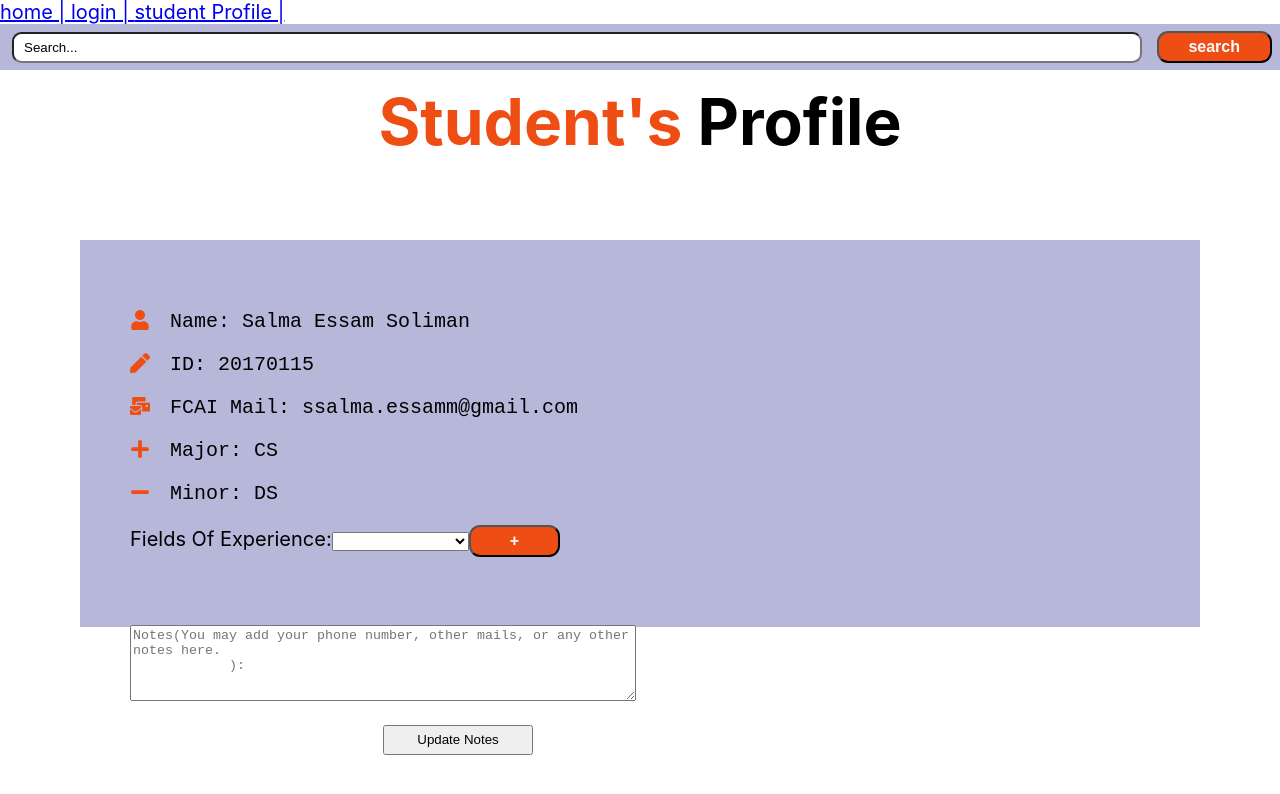
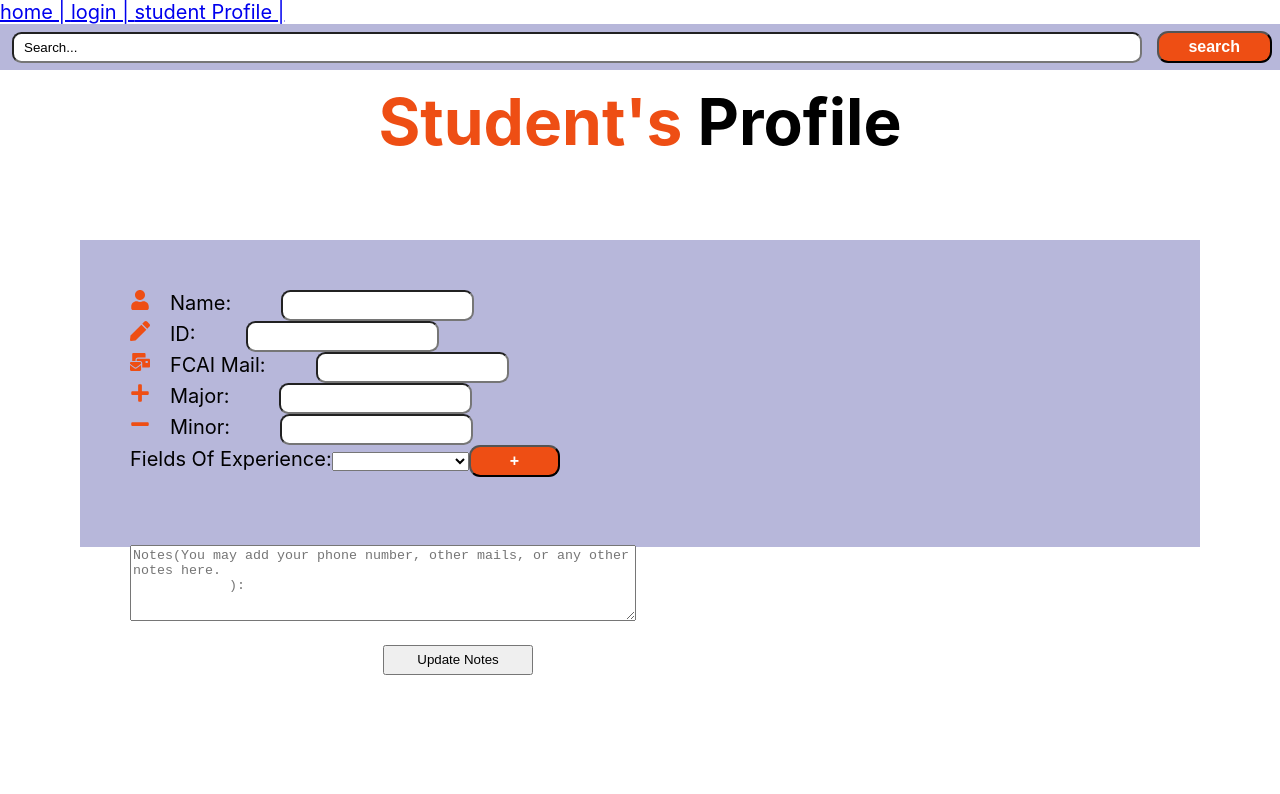
Before and after one commit to salma27/GP-organization-system, a React (Create React App) app in the folder frontend/: page /StudentProfile in a window 1280 px wide. Shown: the top 794 px of the page. Built offline with nearby package versions, Linux system fonts and the light colour scheme.

Commit message:
basic info

```diff
--- a/frontend/src/Utils/ErrorHandlingInput.js
+++ b/frontend/src/Utils/ErrorHandlingInput.js
@@ -6,19 +6,21 @@ const ErrorHandlingInput = ({
     value = "",
     borderRadius = "0.7em",
     onChange = () => {},
-    onClick = () =>{},
+    onClick = () => {},
     className = "",
     placeholder = "",
     labelID = "",
     id = "",
     height = "25px",
     paddingLeft = "10px",
+    readOnly = "",
 }) => {
     return (
         <>
             {label && <label id={labelID}>{label}</label>}
             <input
-                onClick = {onClick}
+                readOnly={readOnly}
+                onClick={onClick}
                 name={name}
                 type={type}
                 value={value}
--- a/frontend/src/components/StudentProfile/BasicInfo.css
+++ b/frontend/src/components/StudentProfile/BasicInfo.css
@@ -1,5 +1,8 @@
 #icon {
-    float: Left;
     padding-right: 20px;
     color: rgb(238, 78, 20);
 }
+
+#personalInfo {
+    margin-left: 50px;
+}
--- a/frontend/src/components/StudentProfile/BasicInfo.js
+++ b/frontend/src/components/StudentProfile/BasicInfo.js
@@ -1,31 +1,36 @@
 import React from "react";
 import { FaUser, FaPen, FaMailBulk, FaPlus, FaMinus } from "react-icons/fa";
 import "./BasicInfo.css";
-
+import { ErrorHandlingInput } from "utils";
 function BasicInfo() {
     return (
         <div>
-            <FaUser id="icon" />
-            <pre id="name">Name: Salma Essam Soliman</pre>
-            <FaPen id="icon" />
-            <pre id="id">ID: 20170115</pre>
-            <FaMailBulk id="icon" />
-            <pre id="mail">FCAI Mail: ssalma.essamm@gmail.com</pre>
-            <FaPlus id="icon" />
-            <pre id="major">Major: CS</pre>
-            <FaMinus id="icon" />
-            <pre id="minor">Minor: DS</pre>
+            <div>
+                <FaUser id="icon" />
+                <span id="name">Name:</span>
+                <ErrorHandlingInput id="personalInfo" readOnly="true" />
+            </div>
+            <div>
+                <FaPen id="icon" />
+                <span id="id">ID:</span>
+                <ErrorHandlingInput id="personalInfo" readOnly="true" />
+            </div>
+            <div>
+                <FaMailBulk id="icon" />
+                <span id="mail">FCAI Mail:</span>
+                <ErrorHandlingInput id="personalInfo" readOnly="true" />
+            </div>
+            <div>
+                <FaPlus id="icon" />
+                <span id="major">Major:</span>
+                <ErrorHandlingInput id="personalInfo" readOnly="true" />
+            </div>
+            <div>
+                <FaMinus id="icon" />
+                <span id="minor">Minor:</span>
+                <ErrorHandlingInput id="personalInfo" readOnly="true" />
+            </div>
         </div>
-        /*React.createElement(
-          'div',
-          null,
-          "Student's Profile",
-          React.createElement('pre', "id=name", "Name: "),
-          React.createElement('pre', "id=id", "ID: "),
-          React.createElement('pre', "id=mail", "FCAI Mail: "),
-          React.createElement('pre', "id=major", "Major: "),
-          React.createElement('pre', "id=minor", "Minor: ")
-         )*/
     );
 }
 
```
